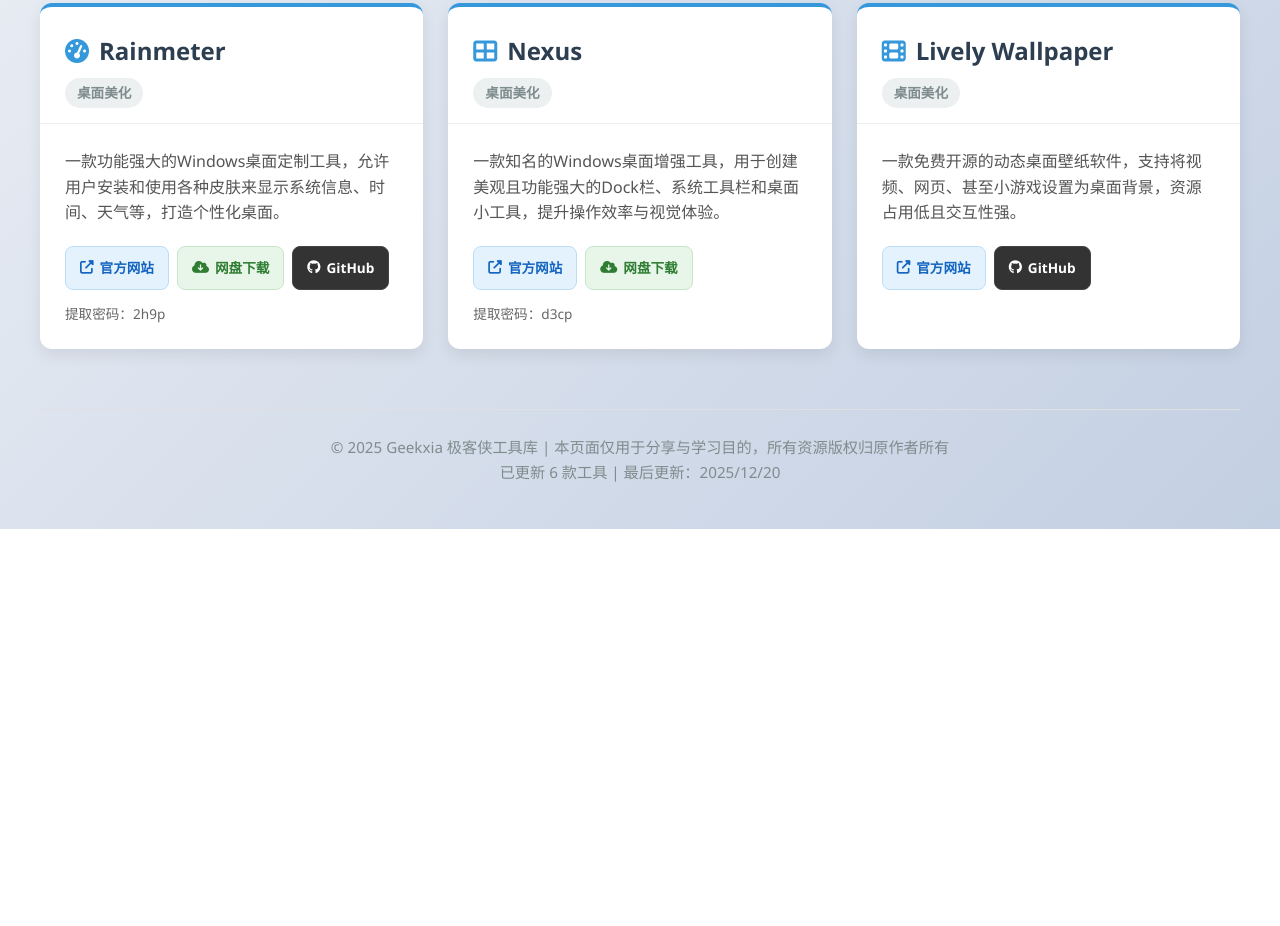
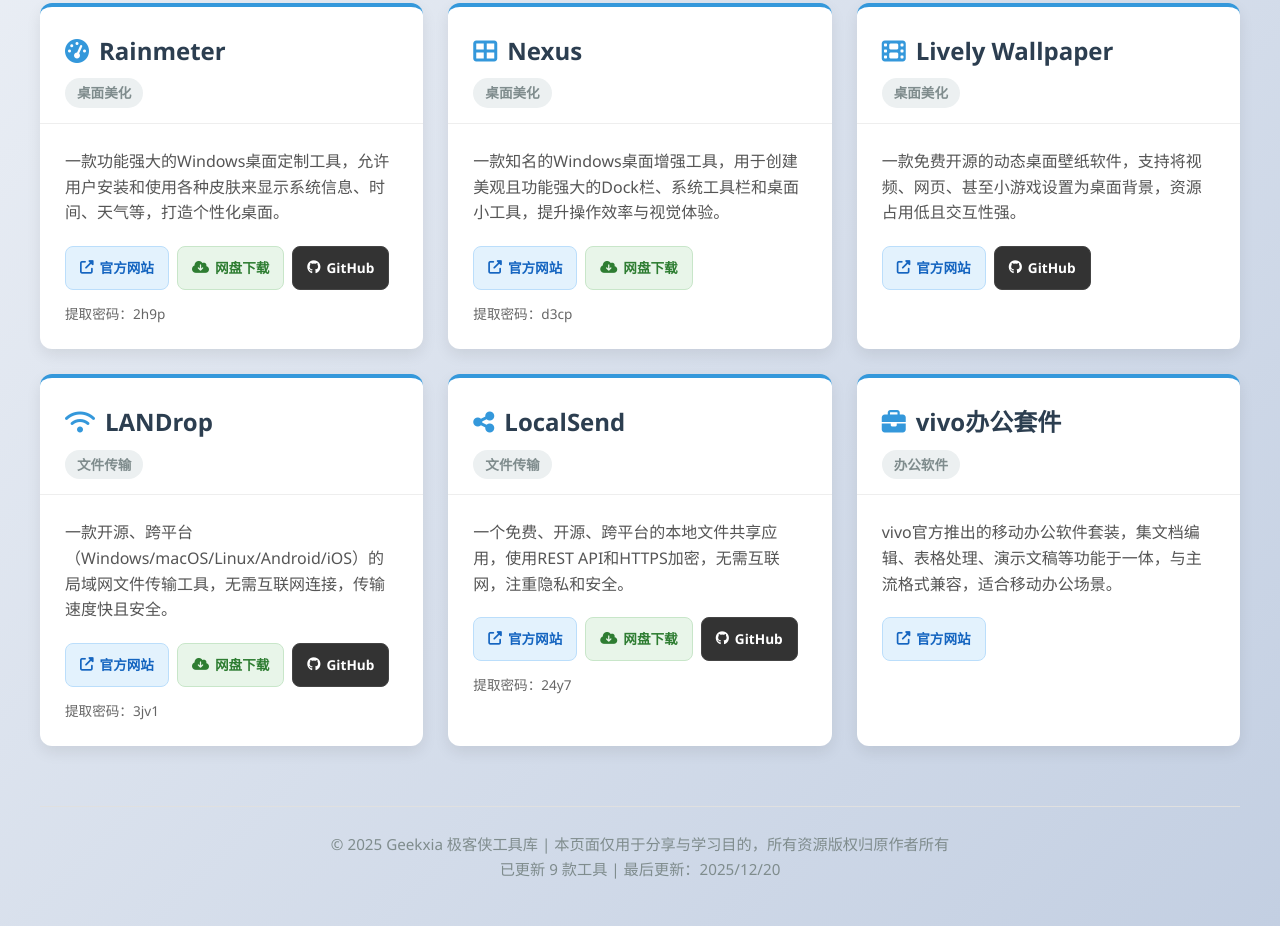
Before and after one commit to AtomThomasXuan/Geekxia, a plain HTML site: page index.html in a window 1280 px wide. Shown: the part 735-1661 px from the top of the page. Before the commit the page ends 1264 px from the top, so only its background shows below. Drawn offline with Linux system fonts and the light colour scheme.

Commit message:
Update 3
更新了两款在各个系统传输文件的软件和一个办公软件

```diff
--- a/index.html
+++ b/index.html
@@ -6,6 +6,7 @@
     <title>Geekxia | 极客侠工具库</title>
     <link rel="stylesheet" href="https://cdnjs.cloudflare.com/ajax/libs/font-awesome/6.4.0/css/all.min.css">
     <style>
+        /* 样式部分与之前完全相同，已确保按钮同行 */
         * {
             margin: 0;
             padding: 0;
@@ -128,18 +129,15 @@
             color: #555;
             margin-bottom: 20px;
         }
-        /* 核心修改：强制按钮在同一行 */
         .link-group {
             display: flex;
             align-items: center;
             margin-top: 20px;
-            flex-wrap: nowrap; /* 禁止换行 */
-            overflow-x: auto; /* 如果按钮太多，可以横向滚动 */
-            gap: 8px; /* 缩小间距 */
-            padding-bottom: 5px; /* 为滚动条留空间 */
+            flex-wrap: nowrap;
+            overflow-x: auto;
+            gap: 8px;
+            padding-bottom: 5px;
         }
-
-        /* 隐藏滚动条但保留功能 */
         .link-group::-webkit-scrollbar {
             height: 4px;
         }
@@ -147,7 +145,6 @@
             background: #ddd;
             border-radius: 2px;
         }
-
         .link-btn {
             display: inline-flex;
             align-items: center;
@@ -160,8 +157,8 @@
             transition: all 0.2s ease;
             border: 1px solid #eaeaea;
             font-size: 0.85rem;
-            white-space: nowrap; /* 禁止按钮内文字换行 */
-            flex-shrink: 0; /* 禁止按钮缩小 */
+            white-space: nowrap;
+            flex-shrink: 0;
         }
         .link-btn:hover {
             transform: translateY(-2px);
@@ -202,7 +199,6 @@
             font-size: 0.95rem;
             border-top: 1px solid #e0e0e0;
         }
-        /* 响应式调整 */
         @media (max-width: 768px) {
             .software-grid {
                 grid-template-columns: 1fr;
@@ -214,7 +210,6 @@
                 flex-direction: column;
                 gap: 10px;
             }
-            /* 手机端保持同行，允许横向滚动 */
             .link-group {
                 gap: 6px;
             }
@@ -223,7 +218,6 @@
                 font-size: 0.8rem;
             }
         }
-        /* 极小屏幕调整 */
         @media (max-width: 400px) {
             .link-btn {
                 padding: 7px 10px;
@@ -271,7 +265,7 @@
                 category: "系统工具",
                 officialUrl: "https://www.7-zip.org/",
                 cloudUrl: "https://t-bu.cn/b0187zz53g",
-                githubUrl: "", // 暂无GitHub仓库
+                githubUrl: "",
                 password: "5gzx"
             },
             {
@@ -281,7 +275,7 @@
                 category: "系统工具",
                 officialUrl: "https://www.keka.io/en/",
                 cloudUrl: "https://t-bu.cn/b0187zz51e",
-                githubUrl: "https://github.com/aonez/Keka", // 示例仓库
+                githubUrl: "https://github.com/aonez/Keka",
                 password: "9ccm"
             },
             {
@@ -291,7 +285,7 @@
                 category: "系统工具",
                 officialUrl: "https://www.voidtools.com",
                 cloudUrl: "https://t-bu.cn/b0187zz5be",
-                githubUrl: "", // 暂无GitHub仓库
+                githubUrl: "",
                 password: "27p9"
             },
             {
@@ -301,7 +295,7 @@
                 category: "桌面美化",
                 officialUrl: "https://www.rainmeter.net",
                 cloudUrl: "https://t-bu.cn/b018800ush",
-                githubUrl: "https://github.com/rainmeter/rainmeter", // 示例仓库
+                githubUrl: "https://github.com/rainmeter/rainmeter",
                 password: "2h9p"
             },
             {
@@ -311,7 +305,7 @@
                 category: "桌面美化",
                 officialUrl: "https://www.winstep.net/nexus.asp",
                 cloudUrl: "https://t-bu.cn/b018800v8d",
-                githubUrl: "", // 暂无GitHub仓库
+                githubUrl: "",
                 password: "d3cp"
             },
             {
@@ -320,9 +314,40 @@
                 description: "一款免费开源的动态桌面壁纸软件，支持将视频、网页、甚至小游戏设置为桌面背景，资源占用低且交互性强。",
                 category: "桌面美化",
                 officialUrl: "https://www.rocksdanister.com/lively/",
-                cloudUrl: "", // 无网盘链接
-                githubUrl: "https://github.com/rocksdanister/lively", // 示例仓库
+                cloudUrl: "",
+                githubUrl: "https://github.com/rocksdanister/lively",
                 password: ""
+            },
+            // ===== 新增的软件从这里开始 =====
+            {
+                name: "LANDrop",
+                icon: "fas fa-wifi",
+                description: "一款开源、跨平台（Windows/macOS/Linux/Android/iOS）的局域网文件传输工具，无需互联网连接，传输速度快且安全。",
+                category: "文件传输",
+                officialUrl: "https://landrop.app/",
+                cloudUrl: "https://t-bu.cn/b01880bxgj",
+                githubUrl: "https://github.com/LANDrop/LANDrop",
+                password: "3jv1"
+            },
+            {
+                name: "LocalSend",
+                icon: "fas fa-share-alt",
+                description: "一个免费、开源、跨平台的本地文件共享应用，使用REST API和HTTPS加密，无需互联网，注重隐私和安全。",
+                category: "文件传输",
+                officialUrl: "https://localsend.org/",
+                cloudUrl: "https://t-bu.cn/b01880byfe",
+                githubUrl: "https://github.com/localsend/localsend",
+                password: "24y7"
+            },
+            {
+                name: "vivo办公套件",
+                icon: "fas fa-briefcase",
+                description: "vivo官方推出的移动办公软件套装，集文档编辑、表格处理、演示文稿等功能于一体，与主流格式兼容，适合移动办公场景。",
+                category: "办公软件",
+                officialUrl: "https://pc.vivo.com/",
+                cloudUrl: "", // 您后续可在此添加网盘链接
+                githubUrl: "", // 通常官方应用无GitHub仓库
+                password: "" // 您后续可在此添加提取密码
             }
         ];
 
@@ -335,7 +360,7 @@
                 const card = document.createElement('div');
                 card.className = 'software-card';
 
-                // 动态生成按钮 - 按钮将按照添加顺序从左到右显示
+                // 动态生成按钮
                 let buttonsHtml = '';
 
                 // 1. 总是添加官方网站按钮
@@ -398,6 +423,7 @@
         document.getElementById('currentYear').textContent = now.getFullYear();
         document.getElementById('currentDate').textContent = now.toLocaleDateString('zh-CN');
 
+        // 初始渲染所有软件
         renderSoftwareCards(softwareData);
     </script>
 </body>
```
